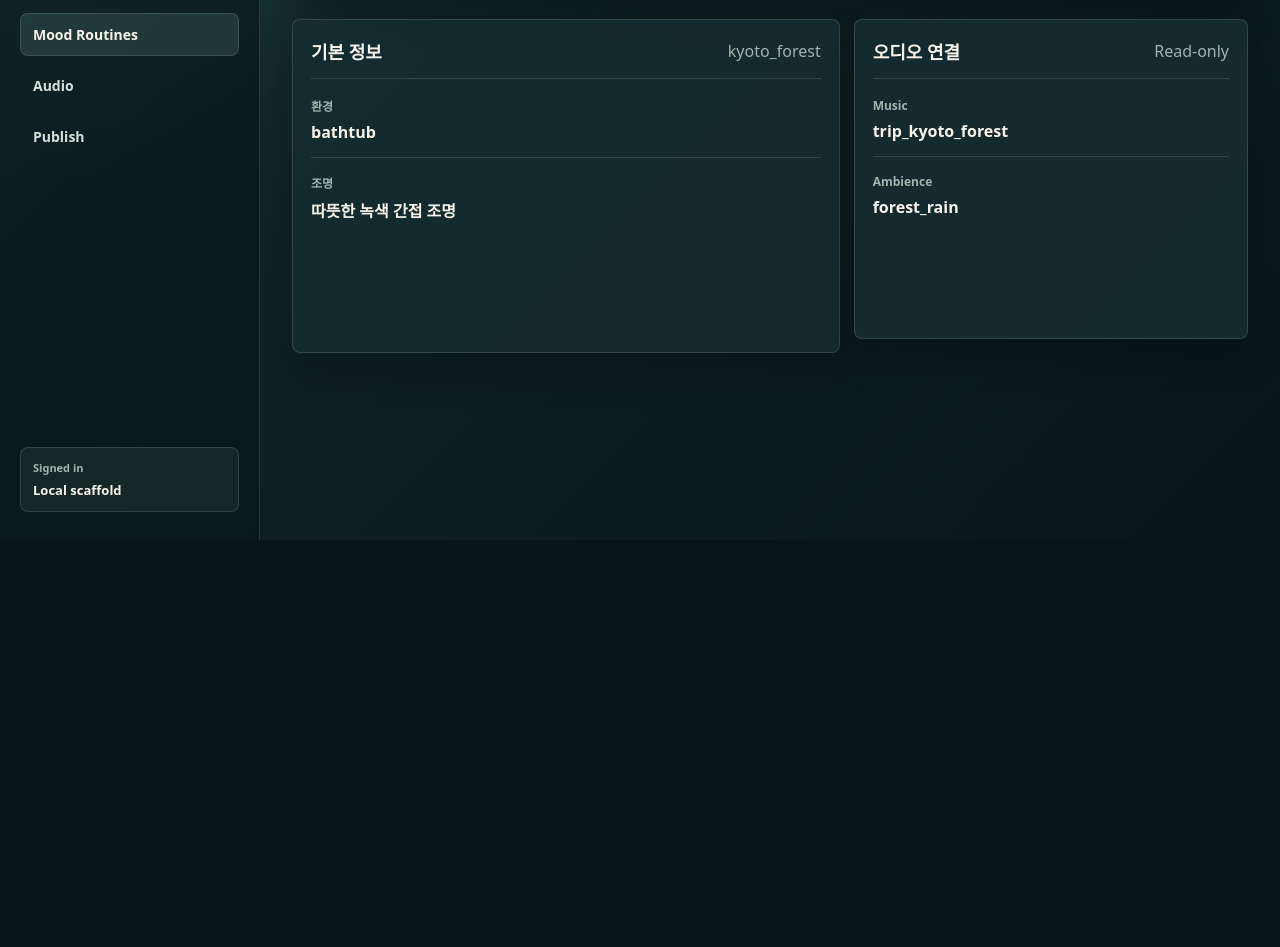
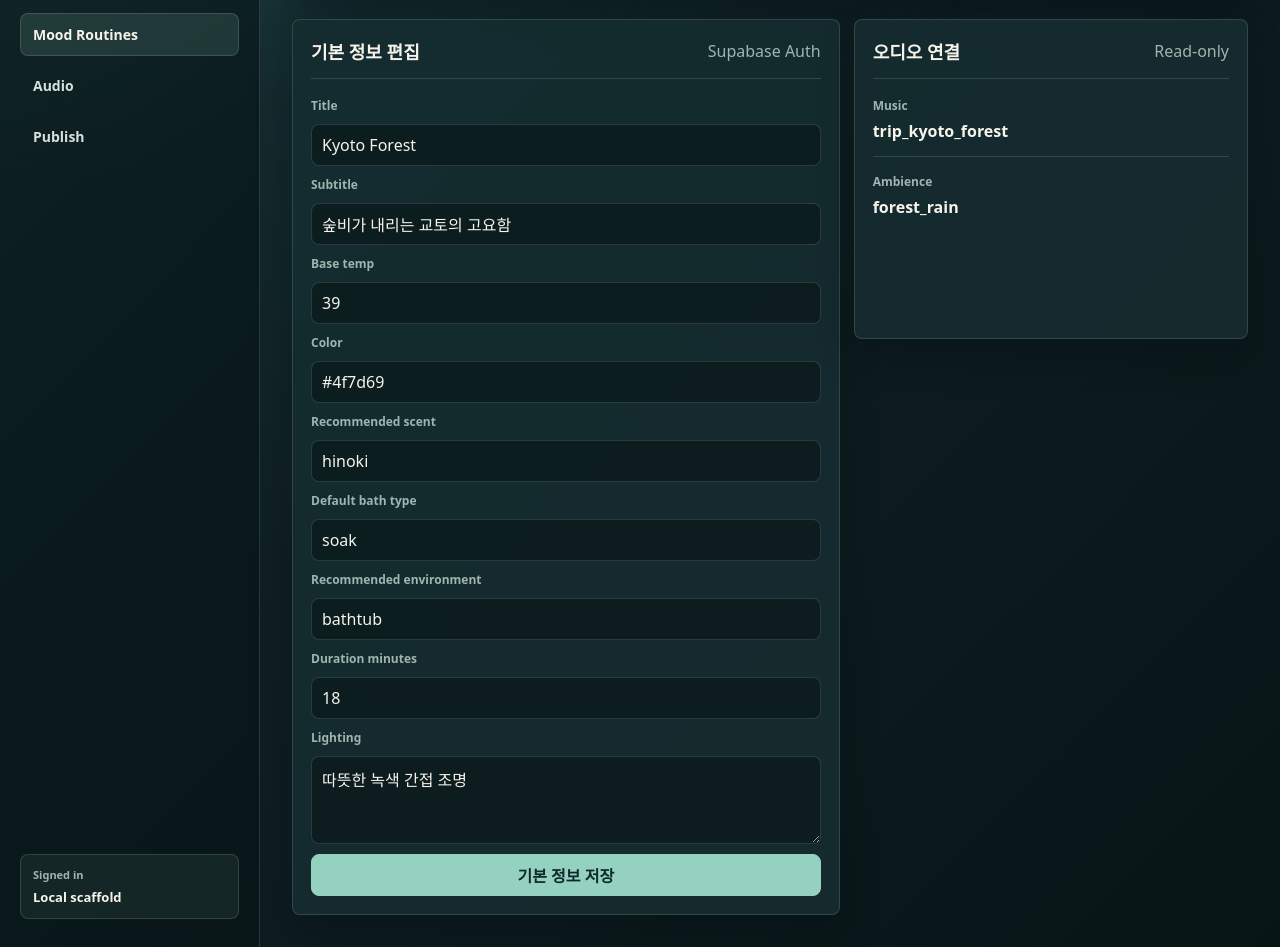
Before and after one commit to dykim0917/BathSommelier, a Next.js app in the folder apps/admin/: page /trip/kyoto_forest in a window 1280 px wide. Shown: the part 260-1207 px from the top of the page. Before the commit the page ends 800 px from the top, so only its background shows below. Built offline with nearby package versions, Linux system fonts and the light colour scheme; no server answers.

Commit message:
feat: edit admin trip basics

```diff
--- a/apps/admin/app/trip/[id]/page.tsx
+++ b/apps/admin/app/trip/[id]/page.tsx
@@ -6,7 +6,10 @@ import {
   getTripStatusLabel,
   readAdminTripRows,
 } from '../../../lib/tripData';
-import { cloneTripThemeDraft } from '../../../lib/tripActions';
+import {
+  cloneTripThemeDraft,
+  updateTripThemeBasicInfo,
+} from '../../../lib/tripActions';
 
 interface TripDetailPageProps {
   params: Promise<{
@@ -20,9 +23,12 @@ interface TripDetailPageProps {
 
 function getStatusMessage(error?: string, updated?: string): string | null {
   if (updated === 'clone') return '복제한 draft 무드 테마입니다. 발행 전 내용을 검수하세요.';
+  if (updated === 'basic_info') return '무드 테마 기본 정보가 저장되었습니다.';
+  if (error === 'invalid_basic_info') return '무드 테마 기본 정보 값을 확인하세요.';
   if (error === 'missing_content_db') return '콘텐츠 DB 연결이 설정되지 않았습니다.';
   if (error === 'missing_admin') return '관리자 세션을 확인할 수 없습니다. 다시 로그인하세요.';
   if (error === 'clone_failed') return '무드 테마 복제에 실패했습니다. INSERT RLS 정책을 확인하세요.';
+  if (error === 'update_failed') return '무드 테마 저장에 실패했습니다. RLS 정책과 권한을 확인하세요.';
   return null;
 }
 
@@ -86,19 +92,48 @@ export default async function TripDetailPage({
         <section className="detailGrid">
           <section className="panel">
             <div className="panelHeader">
-              <h3>기본 정보</h3>
-              <span>{theme.id}</span>
+              <h3>기본 정보 편집</h3>
+              <span>Supabase Auth</span>
             </div>
-            <dl className="detailList">
-              <div>
-                <dt>환경</dt>
-                <dd>{theme.environment}</dd>
-              </div>
-              <div>
-                <dt>조명</dt>
-                <dd>{theme.lighting}</dd>
-              </div>
-            </dl>
+            <form className="inlineForm" action={updateTripThemeBasicInfo}>
+              <input type="hidden" name="id" value={theme.id} />
+              <label htmlFor="trip-title">Title</label>
+              <input id="trip-title" name="title" defaultValue={theme.title} />
+              <label htmlFor="trip-subtitle">Subtitle</label>
+              <input id="trip-subtitle" name="subtitle" defaultValue={theme.subtitle} />
+              <label htmlFor="trip-base-temp">Base temp</label>
+              <input
+                id="trip-base-temp"
+                name="baseTemp"
+                type="number"
+                defaultValue={theme.baseTemp}
+              />
+              <label htmlFor="trip-color">Color</label>
+              <input id="trip-color" name="colorHex" defaultValue={theme.colorHex} />
+              <label htmlFor="trip-scent">Recommended scent</label>
+              <input id="trip-scent" name="recScent" defaultValue={theme.recScent} />
+              <label htmlFor="trip-bath-type">Default bath type</label>
+              <input
+                id="trip-bath-type"
+                name="defaultBathType"
+                defaultValue={theme.defaultBathType}
+              />
+              <label htmlFor="trip-environment">Recommended environment</label>
+              <input id="trip-environment" name="environment" defaultValue={theme.environment} />
+              <label htmlFor="trip-duration">Duration minutes</label>
+              <input
+                id="trip-duration"
+                name="durationMinutes"
+                type="number"
+                min="1"
+                defaultValue={theme.durationMinutes}
+              />
+              <label htmlFor="trip-lighting">Lighting</label>
+              <textarea id="trip-lighting" name="lighting" defaultValue={theme.lighting} rows={3} />
+              <button type="submit" className="primaryButton">
+                기본 정보 저장
+              </button>
+            </form>
           </section>
 
           <section className="panel">
--- a/apps/admin/lib/tripActions.ts
+++ b/apps/admin/lib/tripActions.ts
@@ -64,6 +64,10 @@ interface TripSubprotocolRecord {
 
 function buildCloneSuffix(): string {
   return Date.now().toString(36);
+}
+
+function isHexColor(value: string): boolean {
+  return /^#[0-9a-fA-F]{6}$/.test(value);
 }
 
 export async function updateTripThemeStatus(formData: FormData) {
@@ -215,3 +219,62 @@ export async function cloneTripThemeDraft(formData: FormData) {
   revalidatePath('/trip');
   redirect(`/trip/${newId}?updated=clone`);
 }
+
+export async function updateTripThemeBasicInfo(formData: FormData) {
+  const id = String(formData.get('id') ?? '').trim();
+  const title = String(formData.get('title') ?? '').trim();
+  const subtitle = String(formData.get('subtitle') ?? '').trim();
+  const baseTemp = Number(String(formData.get('baseTemp') ?? '').trim());
+  const colorHex = String(formData.get('colorHex') ?? '').trim();
+  const recScent = String(formData.get('recScent') ?? '').trim();
+  const defaultBathType = String(formData.get('defaultBathType') ?? '').trim();
+  const environment = String(formData.get('environment') ?? '').trim();
+  const durationMinutes = Number(String(formData.get('durationMinutes') ?? '').trim());
+  const lighting = String(formData.get('lighting') ?? '').trim();
+
+  if (
+    !id ||
+    !title ||
+    !subtitle ||
+    !Number.isInteger(baseTemp) ||
+    !isHexColor(colorHex) ||
+    !recScent ||
+    !defaultBathType ||
+    !environment ||
+    !Number.isInteger(durationMinutes) ||
+    durationMinutes <= 0 ||
+    !lighting
+  ) {
+    redirect(`/trip/${id || ''}?error=invalid_basic_info`);
+  }
+
+  const config = await readAdminPostgrestSessionConfig();
+  if (!config) {
+    redirect(`/trip/${id}?error=missing_content_db`);
+  }
+
+  try {
+    await updatePostgrestRows(
+      config,
+      'trip_theme',
+      { id: `eq.${id}` },
+      {
+        title,
+        subtitle,
+        base_temp: baseTemp,
+        color_hex: colorHex,
+        rec_scent: recScent,
+        default_bath_type: defaultBathType,
+        recommended_environment: environment,
+        duration_minutes: durationMinutes,
+        lighting,
+      }
+    );
+  } catch {
+    redirect(`/trip/${id}?error=update_failed`);
+  }
+
+  revalidatePath('/trip');
+  revalidatePath(`/trip/${id}`);
+  redirect(`/trip/${id}?updated=basic_info`);
+}
--- a/apps/admin/lib/tripData.ts
+++ b/apps/admin/lib/tripData.ts
@@ -6,8 +6,12 @@ import {
 export interface AdminTripThemeRow {
   id: string;
   title: string;
+  subtitle: string;
   environment: string;
   baseTemp: number;
+  colorHex: string;
+  recScent: string;
+  defaultBathType: string;
   durationMinutes: number;
   musicId: string;
   ambienceId: string;
@@ -19,8 +23,12 @@ const tripRows: AdminTripThemeRow[] = [
   {
     id: 'kyoto_forest',
     title: 'Kyoto Forest',
+    subtitle: '숲비가 내리는 교토의 고요함',
     environment: 'bathtub',
     baseTemp: 39,
+    colorHex: '#4f7d69',
+    recScent: 'hinoki',
+    defaultBathType: 'soak',
     durationMinutes: 18,
     musicId: 'trip_kyoto_forest',
     ambienceId: 'forest_rain',
@@ -30,8 +38,12 @@ const tripRows: AdminTripThemeRow[] = [
   {
     id: 'nordic_sauna',
     title: 'Nordic Sauna',
+    subtitle: '건식 사우나의 따뜻한 나무결',
     environment: 'bathtub',
     baseTemp: 40,
+    colorHex: '#b97a56',
+    recScent: 'cedar',
+    defaultBathType: 'soak',
     durationMinutes: 16,
     musicId: 'trip_nordic_sauna',
     ambienceId: 'sauna_wood',
@@ -41,8 +53,12 @@ const tripRows: AdminTripThemeRow[] = [
   {
     id: 'rainy_camping',
     title: 'Rainy Camping',
+    subtitle: '비 오는 텐트 안의 낮은 안정감',
     environment: 'partial_bath',
     baseTemp: 38,
+    colorHex: '#5f7480',
+    recScent: 'rain',
+    defaultBathType: 'partial',
     durationMinutes: 14,
     musicId: 'trip_rainy_camping',
     ambienceId: 'rain_tent',
@@ -52,8 +68,12 @@ const tripRows: AdminTripThemeRow[] = [
   {
     id: 'snow_cabin',
     title: 'Snow Cabin',
+    subtitle: '눈 내린 오두막의 조용한 온기',
     environment: 'bathtub',
     baseTemp: 39,
+    colorHex: '#dfe8ec',
+    recScent: 'pine',
+    defaultBathType: 'soak',
     durationMinutes: 18,
     musicId: 'trip_snow_cabin',
     ambienceId: 'fireplace',
@@ -65,8 +85,12 @@ const tripRows: AdminTripThemeRow[] = [
 interface TripThemeRecord {
   id: string;
   title: string;
+  subtitle: string;
   recommended_environment: string;
   base_temp: number;
+  color_hex: string;
+  rec_scent: string;
+  default_bath_type: string;
   duration_minutes: number | null;
   music_id: string;
   ambience_id: string;
@@ -107,8 +131,12 @@ export async function readAdminTripRows(): Promise<AdminTripThemeRow[]> {
   return themes.map((theme) => ({
     id: theme.id,
     title: theme.title,
+    subtitle: theme.subtitle,
     environment: theme.recommended_environment,
     baseTemp: theme.base_temp,
+    colorHex: theme.color_hex,
+    recScent: theme.rec_scent,
+    defaultBathType: theme.default_bath_type,
     durationMinutes: theme.duration_minutes ?? 0,
     musicId: theme.music_id,
     ambienceId: theme.ambience_id,
```
Also changed, not shown: 2 other files (tests, documents, lock files or other folders).
